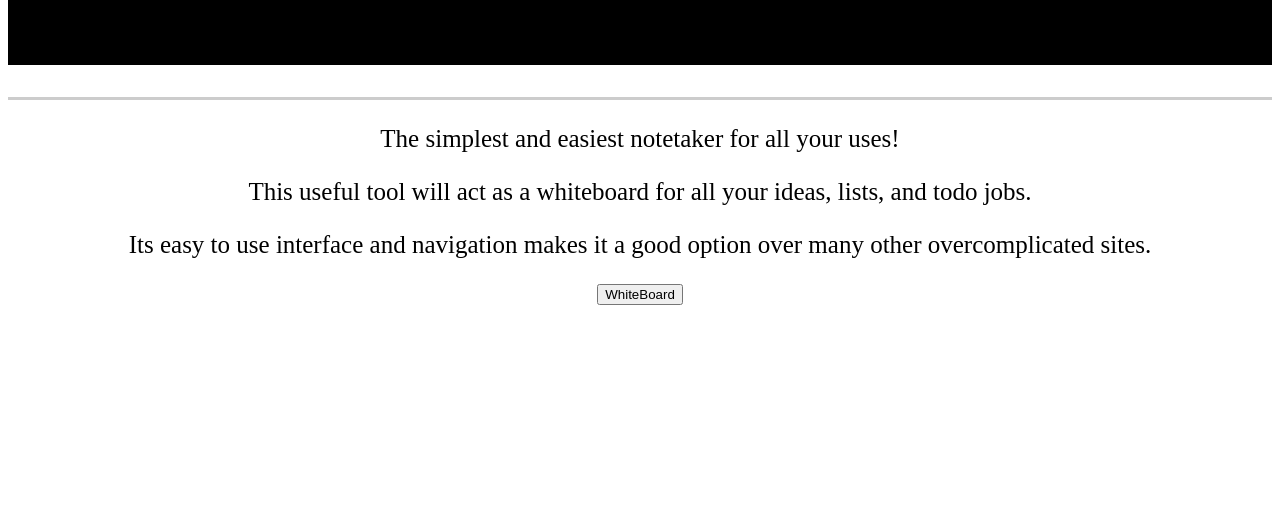
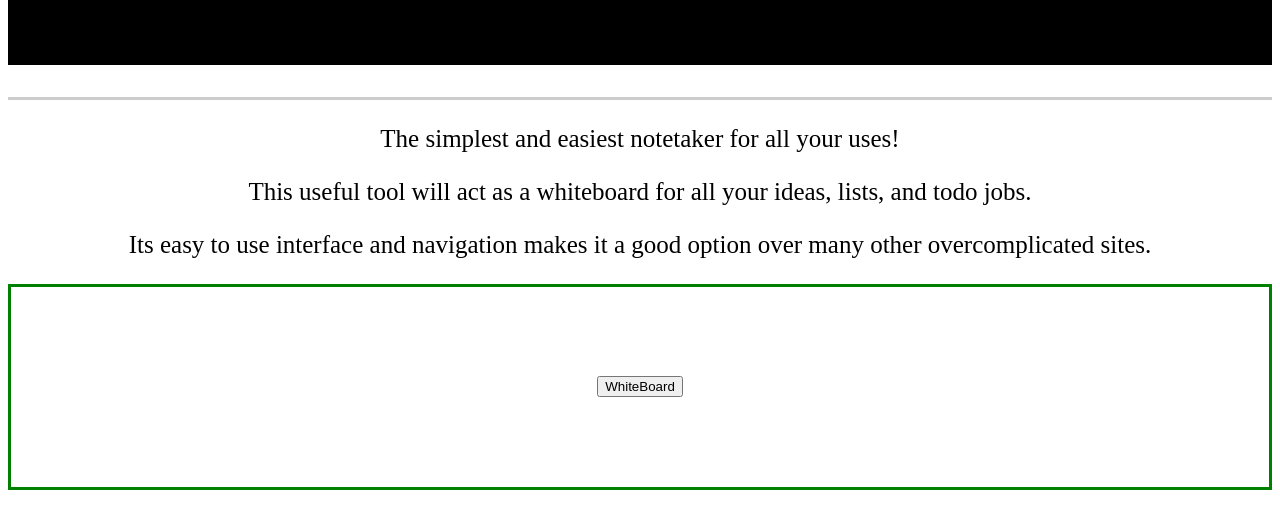
Before and after one commit to Tastywafle/Tastywafle.github.io, a plain HTML site: page index.html in a window 1280 px wide. Shown: the part 193-722 px from the top of the page. Drawn offline with Linux system fonts and the light colour scheme.

Commit message:
Update index.html

```diff
--- a/index.html
+++ b/index.html
@@ -24,7 +24,7 @@
 
       <p>Its easy to use interface and navigation makes it a good option over many other overcomplicated sites.</p>
     </div>
-    <div class="button">
+    <div class="center">
       <button id="to-notes">WhiteBoard</button>
     </div>
   </body>
```
